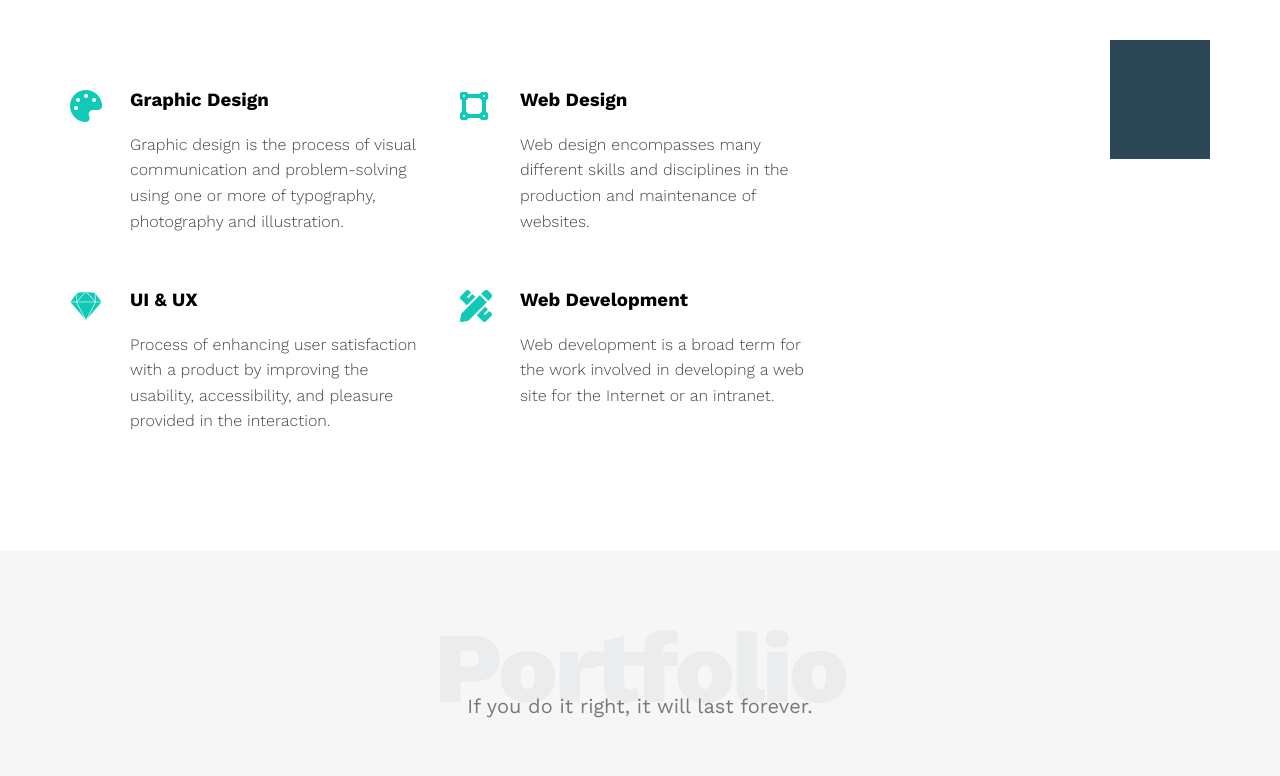
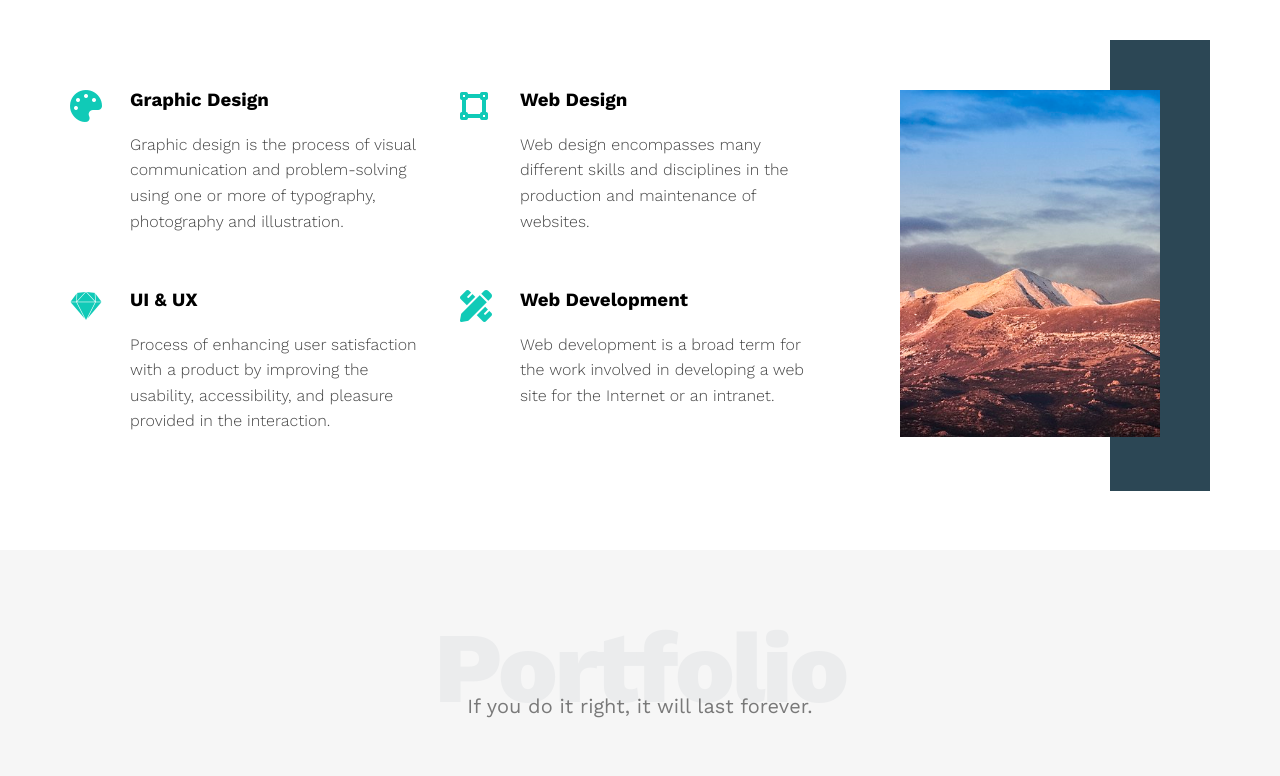
Before and after one commit to momenqudaih/Elzero_Template_1-Leon-Template-, a plain HTML site: page index.html in a window 1280 px wide. Shown: the part 1376-2152 px from the top of the page. Drawn offline with nearby package versions, Linux system fonts and the light colour scheme.

Commit message:
Solve image issue :)

```diff
--- a/index.html
+++ b/index.html
@@ -136,7 +136,7 @@
           </div>
           <div class="col">
             <div class="image image-column">
-              <img src="../Project 1/images/services.jpg" alt="" />
+              <img src="images/services.jpg" alt="" />
             </div>
           </div>
         </div>
```
